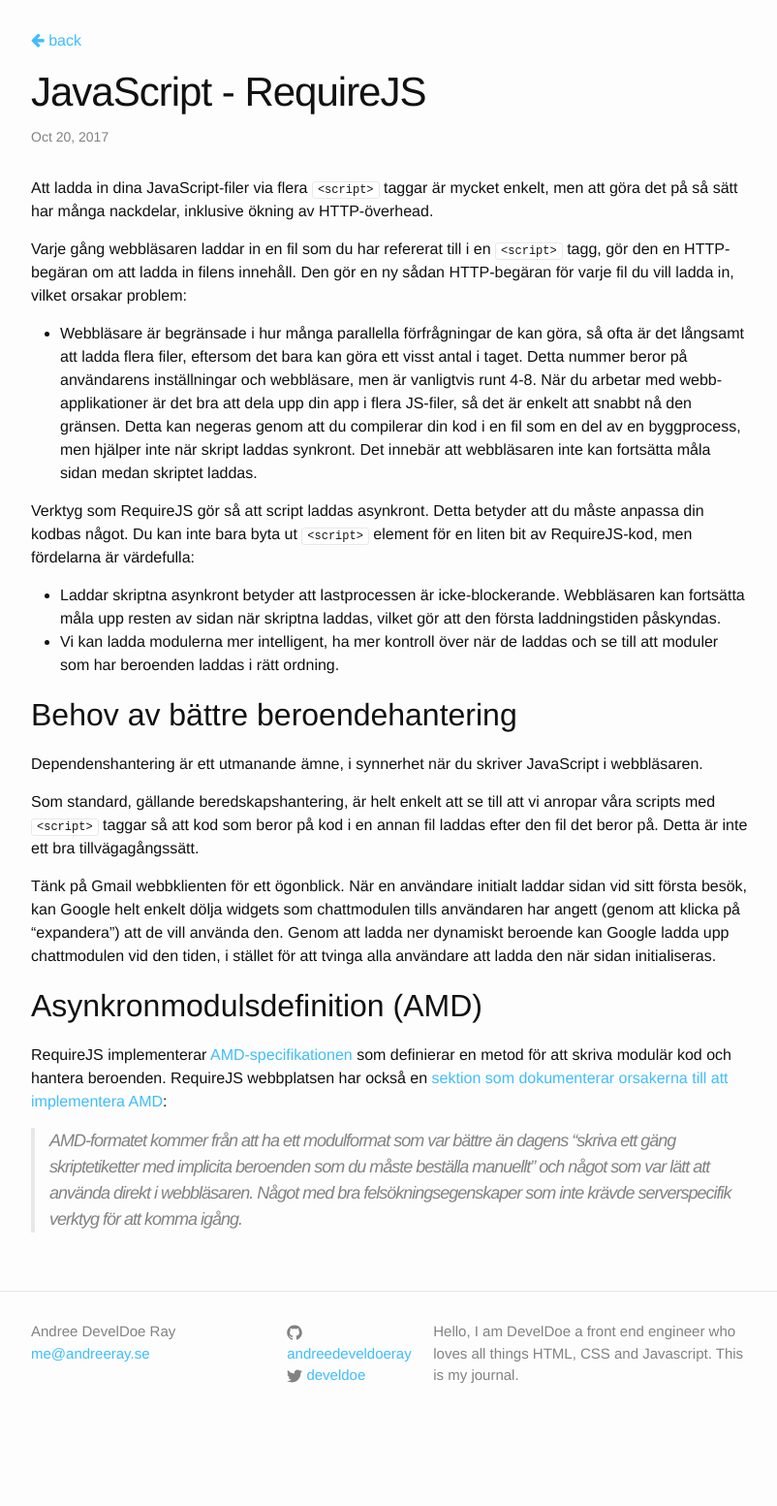
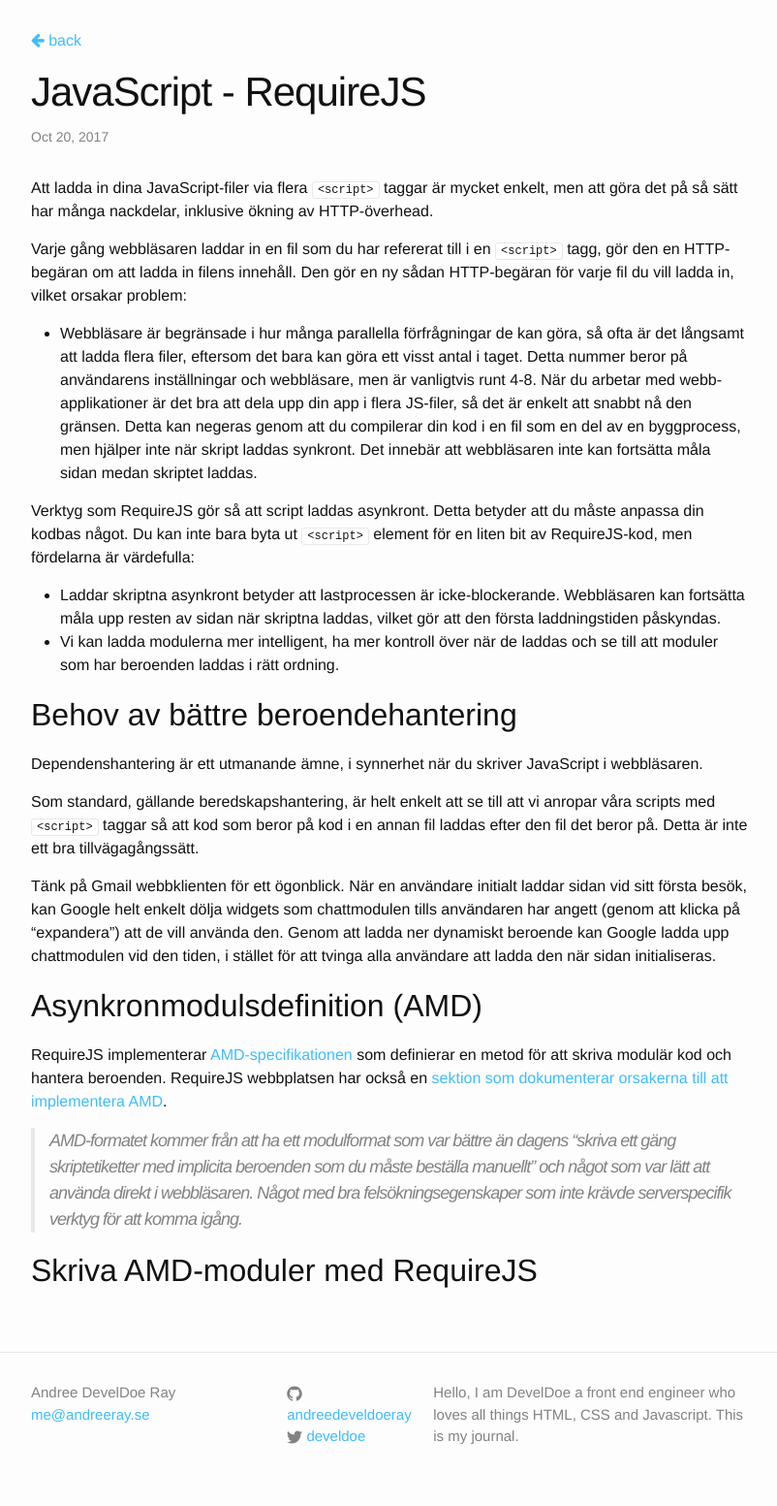
Before and after one commit to develdoe/develdoe.github.io, a Jekyll site: the page built from _posts/2017-10-20-javascript-requirejs.md, in a window 1280 px wide. Shown: the whole page at 97% size, without its empty margins (238-1040 px from the left). Built offline with Jekyll 4.4.1, drawn with Linux system fonts in a browser that asks for light colours; before the commit the page ends 1490 px from its top, so only the background shows below that.

Commit message:
Create 2017-10-20-javascript-requirejs.md

```diff
--- a/_posts/2017-10-20-javascript-requirejs.md
+++ b/_posts/2017-10-20-javascript-requirejs.md
@@ -24,6 +24,8 @@
 
 ## Asynkronmodulsdefinition (AMD)
 
-RequireJS implementerar [AMD-specifikationen](https://github.com/amdjs/amdjs-api/wiki/AMD) som definierar en metod för att skriva modulär kod och hantera beroenden. RequireJS webbplatsen har också en [sektion som dokumenterar orsakerna till att implementera AMD](http://requirejs.org/docs/whyamd.html):
+RequireJS implementerar [AMD-specifikationen](https://github.com/amdjs/amdjs-api/wiki/AMD) som definierar en metod för att skriva modulär kod och hantera beroenden. RequireJS webbplatsen har också en [sektion som dokumenterar orsakerna till att implementera AMD](http://requirejs.org/docs/whyamd.html).
 
 > AMD-formatet kommer från att ha ett modulformat som var bättre än dagens "skriva ett gäng skriptetiketter med implicita beroenden som du måste beställa manuellt" och något som var lätt att använda direkt i webbläsaren. Något med bra felsökningsegenskaper som inte krävde serverspecifik verktyg för att komma igång.
+
+## Skriva AMD-moduler med RequireJS
```
